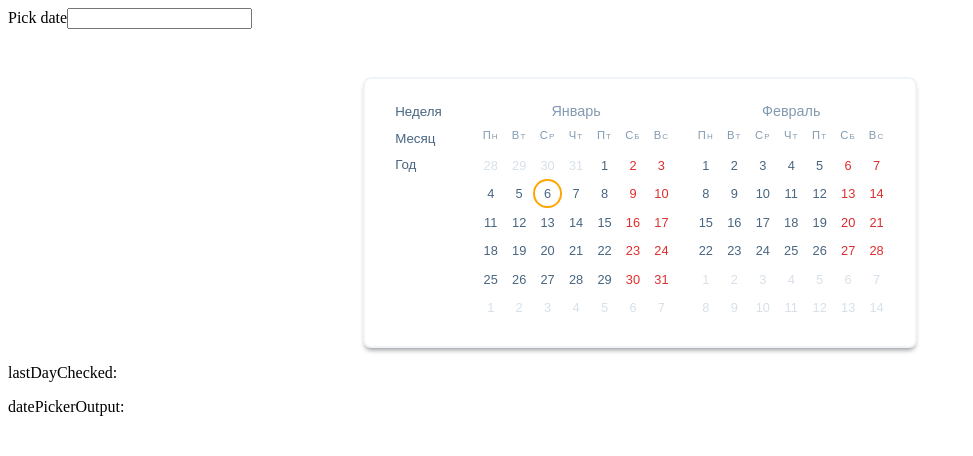
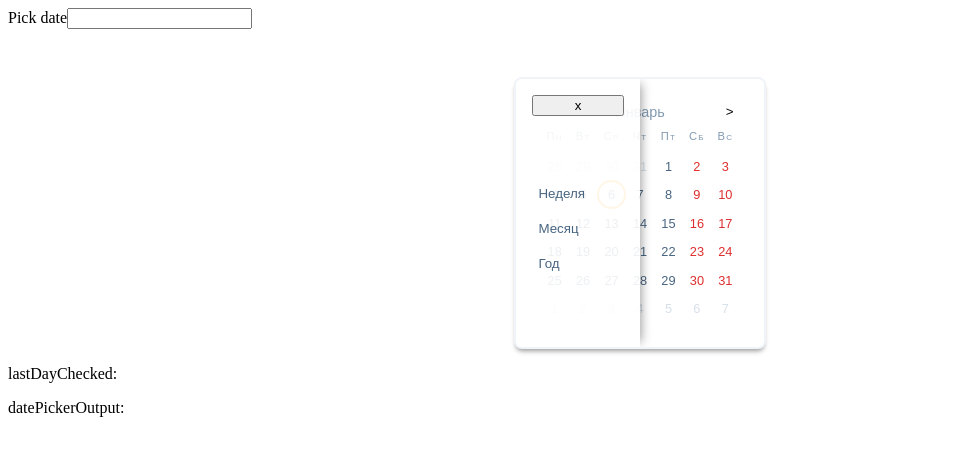
Before and after one commit to DanzigWebb/simple-datepicker, an Angular app: page / in a window 1280 px wide. Shown: the top 456 px of the page, without its empty margins (0-973 px from the left). Built offline with nearby package versions, Linux system fonts and the light colour scheme.

Commit message:
feat: add controls and fastPicker sidebar

```diff
--- a/src/app/app.component.html
+++ b/src/app/app.component.html
@@ -6,7 +6,8 @@
 <app-simple-datepicker
   (onChecked)="onChecked($event)"
   (onDayChecked)="onDayChecked($event)"
-  [dateRange]="true">
+  [dateRange]="true"
+  [single]="true">
 </app-simple-datepicker>
 
 
--- a/src/app/simple-datepicker/datepicker-grid/datepicker-grid.component.html
+++ b/src/app/simple-datepicker/datepicker-grid/datepicker-grid.component.html
@@ -1,4 +1,6 @@
-<label class="month-label">{{monthLabel}}</label>
+<div class="control">
+  <ng-content select=".month-control"></ng-content>
+</div>
 <div class="week">
   <span *ngFor="let day of localDays">{{day}}</span>
 </div>
--- a/src/app/simple-datepicker/datepicker-grid/datepicker-grid.component.scss
+++ b/src/app/simple-datepicker/datepicker-grid/datepicker-grid.component.scss
@@ -1,4 +1,11 @@
 @import "../datepicker.vars";
+
+.control {
+  display: flex;
+  align-items: center;
+  justify-content: space-between;
+  padding-bottom: 10px;
+}
 
 .week,
 .grid {
@@ -30,13 +37,3 @@
   border-radius: 3px;
   overflow: hidden;
 }
-
-.month-label {
-  display: block;
-  width: 100%;
-
-  color: $font_light;
-  font-size: .9rem;
-  text-align: center;
-  padding-bottom: 10px;
-}
--- a/src/app/simple-datepicker/datepicker-grid/datepicker-grid.component.ts
+++ b/src/app/simple-datepicker/datepicker-grid/datepicker-grid.component.ts
@@ -8,6 +8,8 @@ import { Day, Month } from '../simple-datepicker';
 })
 export class DatepickerGridComponent implements OnInit {
 
+  @Output() onNextMonth = new EventEmitter()
+  @Output() onPrevMonth = new EventEmitter()
   @Output() dayChecked = new EventEmitter<Day>();
 
   @Input() month: Month;
--- a/src/app/simple-datepicker/simple-datepicker.component.html
+++ b/src/app/simple-datepicker/simple-datepicker.component.html
@@ -1,21 +1,37 @@
-<div class="datepicker">
-  <div class="datepicker-fast">
-    <button class="datepicker-btn">Неделя</button>
-    <button class="datepicker-btn">Месяц</button>
-    <button class="datepicker-btn">Год</button>
+<div class="datepicker" [class.single]="single">
+
+  <div class="datepicker-fast" [class.is-show]="fastDateShow">
+    <button (click)="fastDateShow = !fastDateShow">x</button>
+    <div class="fast-wrapper">
+      <button class="datepicker-btn">Неделя</button>
+      <button class="datepicker-btn">Месяц</button>
+      <button class="datepicker-btn">Год</button>
+    </div>
   </div>
 
   <app-datepicker-grid
     [month]="month"
     [monthLabel]="currentMonthLabel"
     [localDays]="localDays"
-    (dayChecked)="dayChecked($event)">
+    (dayChecked)="dayChecked($event)"
+  >
+    <div class="month-control">
+      <button class="month-control-btn" (click)="setPrevMonth()"><</button>
+      <label class="month-label">{{currentMonthLabel}}</label>
+      <button class="month-control-btn" (click)="setNextMonth()" *ngIf="single">></button>
+    </div>
   </app-datepicker-grid>
 
   <app-datepicker-grid
+    *ngIf="!single"
     [month]="nextMonth"
     [monthLabel]="nextMonthLabel"
     [localDays]="localDays"
-    (dayChecked)="dayChecked($event)">
+    (dayChecked)="dayChecked($event)"
+  >
+    <div class="month-control">
+      <label class="month-label">{{nextMonthLabel}}</label>
+      <button class="month-control-btn" (click)="setNextMonth()">></button>
+    </div>
   </app-datepicker-grid>
 </div>
--- a/src/app/simple-datepicker/simple-datepicker.component.scss
+++ b/src/app/simple-datepicker/simple-datepicker.component.scss
@@ -2,6 +2,9 @@
 
 .datepicker {
   font-family: sans-serif;
+  position: relative;
+  overflow: hidden;
+  z-index: 1;
   max-width: max-content;
   margin: 3em auto 0 auto;
   padding: 1.5em;
@@ -10,11 +13,15 @@
   border-radius: 8px;
 
   display: grid;
-  grid-template-columns: auto 1fr 1fr;
+  grid-template-columns: 1fr 1fr;
   align-items: flex-start;
   grid-gap: 1rem;
 
   box-shadow: 0 4px 5px -2px rgb(0 0 0 / 0.4);
+
+  &.single {
+    grid-template-columns: 1fr;
+  }
 
   * {
     box-sizing: border-box;
@@ -24,8 +31,32 @@
 
 .datepicker-fast {
   display: grid;
+  align-items: flex-start;
   grid-gap: .6rem;
-  padding-right: .8rem;
+  z-index: 2;
+
+  position: absolute;
+  left: 0;
+  top: 0;
+  bottom: 0;
+  width: 50%;
+
+  background-color: rgba(255, 255, 255, 0.9);
+  padding: 1rem;
+
+  box-shadow: 6px 0 10px -5px rgba(0, 0, 0, 0.4);
+  transform: translateX(calc(-100% - 3rem));
+
+  transition: .4s ease all;
+
+  &.is-show {
+    transform: translateX(0);
+  }
+}
+
+.fast-wrapper {
+  display: grid;
+  grid-gap: 8px;
 }
 
 .datepicker-btn {
@@ -35,4 +66,29 @@
   color: $font_dark;
   text-align: left;
   width: 100%;
+  padding: 6px;
 }
+
+.month {
+  &-control{
+    display: flex;
+    align-items: center;
+    justify-content: space-between;
+    width: 100%;
+
+    &-btn {
+      border: none;
+      background-color: transparent;
+      cursor: pointer;
+    }
+  }
+
+  &-label {
+    display: block;
+    width: 100%;
+
+    color: $font_light;
+    font-size: .9rem;
+    text-align: center;
+  }
+}
--- a/src/app/simple-datepicker/simple-datepicker.component.ts
+++ b/src/app/simple-datepicker/simple-datepicker.component.ts
@@ -15,8 +15,11 @@ export class SimpleDatepickerComponent implements OnInit {
   @Input() localDays: string[] = ['Пн', 'Вт', 'Ср', 'Чт', 'Пт', 'Сб', 'Вс'];
   @Input() weekends: number[] = [0, 6];
   @Input() firstDayOfWeek: number = 1;
+  @Input() single = true;
 
   @Input() dateRange = false;
+
+  public fastDateShow = true;
 
   public month: Month;
   public nextMonth: Month;
@@ -79,6 +82,8 @@ export class SimpleDatepickerComponent implements OnInit {
   public to: Date = null;
 
   dayChecked(day: Day): void {
+    this.fastDateShow = false;
+
     if (!this.dateRange) {
       this.resetCheckedMonth();
       day.checked = true;
```
